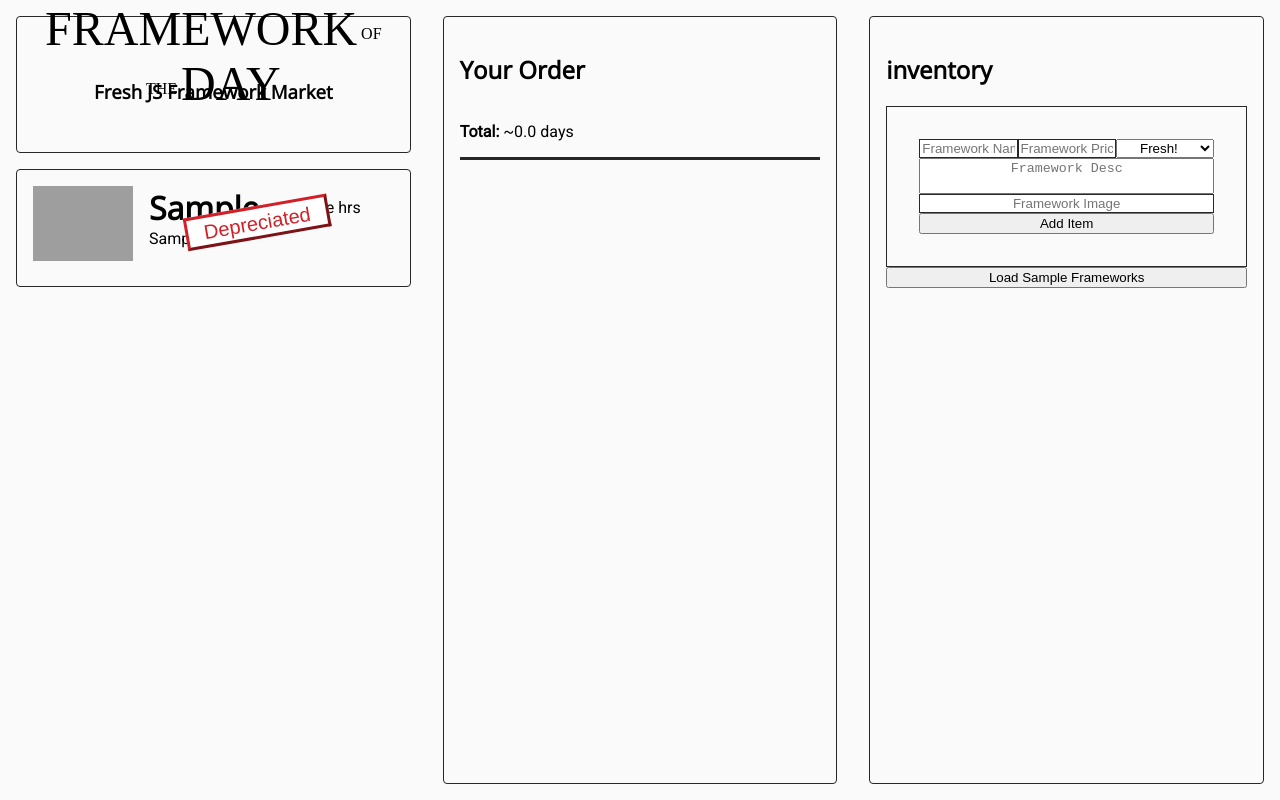
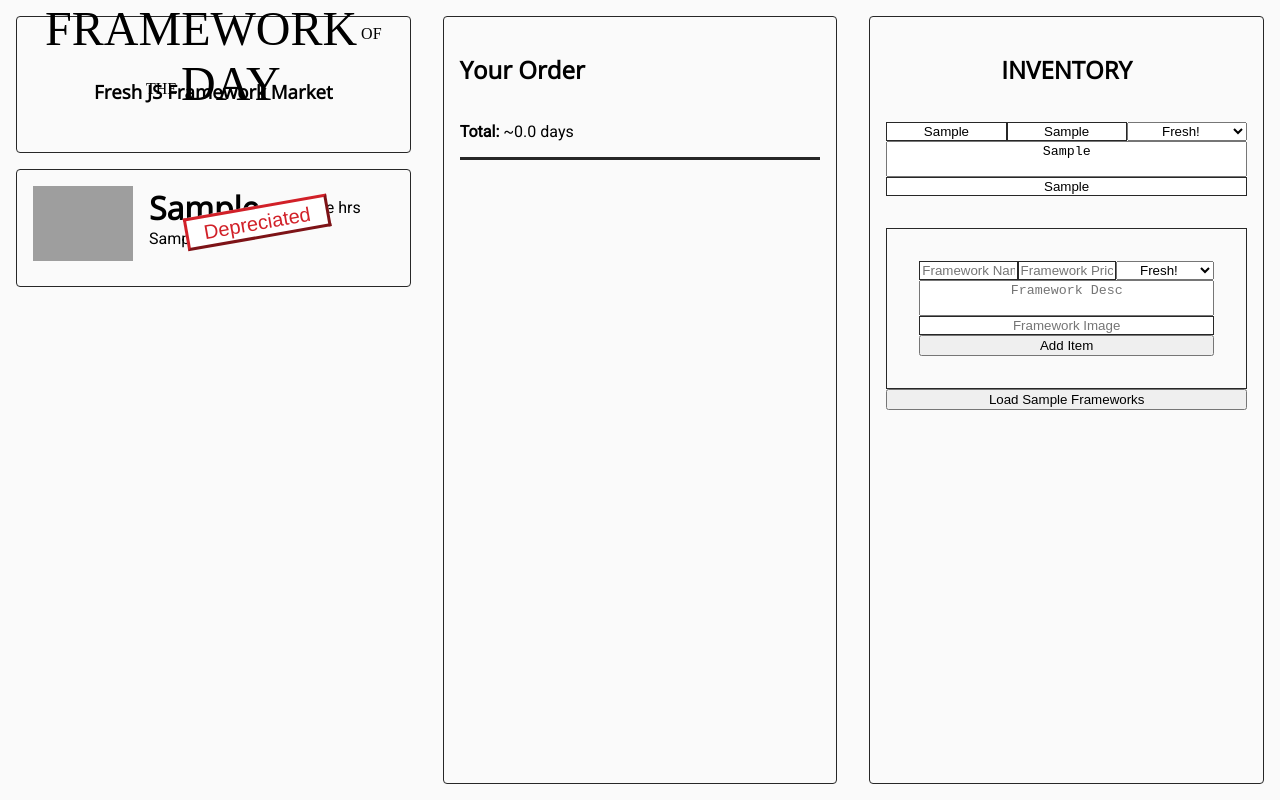
Before and after one commit to spences10/framework-of-the-day, a Next.js app: page / in a window 1280 px wide. Both pictures are taken after typing "Sample", "Sample", "Sample", "Sample" into the empty fields and a click on the button "Add Item". Built offline with nearby package versions, Linux system fonts and the light colour scheme; grey boxes are pictures that could not be loaded; a web font is replaced by a local one.

Commit message:
add inventory items from state

```diff
--- a/components/Inventory.js
+++ b/components/Inventory.js
@@ -20,13 +20,107 @@ const AddFrameworks = styled.button.attrs({
   text-align: center;
 `
 
-const InventoryTitle = styled.h2``
+const InventoryTitle = styled.h2`
+  text-align: center;
+  text-transform: uppercase;
+`
+
+const FrameworkEdit = styled.div`
+  margin: 1rem 0rem;
+  padding: 1rem 0rem;
+
+  display: grid;
+  grid-template-columns: repeat(3, 1fr);
+  grid-template-rows: auto;
+  grid-template-areas:
+    'n p s'
+    'd d d'
+    'i i i'
+    'a a a';
+  background: ${props => props.theme.white};
+`
+
+const FrameworkInput = styled.input.attrs({
+  type: props => props.type || 'text',
+  placeholder: props => props.placeholder
+})`
+  grid-area: ${props => props.area};
+  width: 100%;
+  text-align: center;
+  border: 1px solid ${props => props.theme.black};
+`
+
+const FrameworkSelect = styled.select`
+  grid-area: s;
+  width: 100%;
+  text-align: center;
+`
+
+const FrameworkSelectOpt = styled.option``
+
+const FrameworkDescription = styled.textarea.attrs({
+  placeholder: props => props.placeholder || 'Framework Desc'
+})`
+  grid-area: d;
+  width: 100%;
+  text-align: center;
+  resize: none;
+`
 
 class Inventory extends React.Component {
+  constructor() {
+    super()
+    this.renderInventory = this.renderInventory.bind(this)
+  }
+  renderInventory(key) {
+    const framework = this.props.frameworks[key]
+    return (
+      <FrameworkEdit key={key}>
+        <FrameworkInput
+          area={'n'}
+          type={'text'}
+          name="name"
+          value={framework.name}
+        />
+        <FrameworkInput
+          area={'p'}
+          type={'text'}
+          name="price"
+          value={framework.price}
+        />
+        <FrameworkSelect
+          type={'text'}
+          name="status"
+          value={framework.status}
+        >
+          <FrameworkSelectOpt value="available">
+            Fresh!
+          </FrameworkSelectOpt>
+          <FrameworkSelectOpt value="unavailable">
+            Depreciated!
+          </FrameworkSelectOpt>
+        </FrameworkSelect>
+        <FrameworkDescription
+          type={'text'}
+          name="desc"
+          value={framework.desc}
+        />
+        <FrameworkInput
+          area={'i'}
+          type={'text'}
+          name="image"
+          value={framework.image}
+        />
+        {/* <AddItem>Add Item</AddItem> */}
+      </FrameworkEdit>
+    )
+  }
+
   render() {
     return (
       <InventoryWrapper>
-        <InventoryTitle>inventory</InventoryTitle>
+        <InventoryTitle>Inventory</InventoryTitle>
+        {Object.keys(this.props.frameworks).map(this.renderInventory)}
         <AddFrameworkForm addFramework={this.props.addFramework} />
         <AddFrameworks onClick={this.props.loadSamples}>
           Load Sample Frameworks
```
